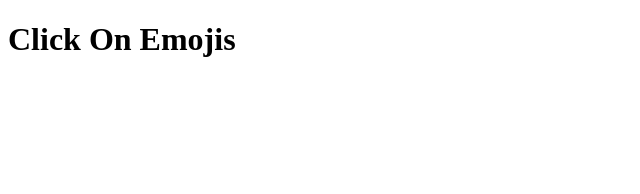
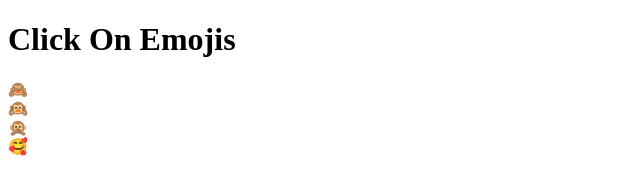
Before and after one commit to Ishazaka/changing-emojis, a plain HTML site: page index.html in a window 1280 px wide. Shown: the whole page, without its empty margins (0-640 px from the left). Drawn offline with Linux system fonts and the light colour scheme.

Commit message:
Update index.html

```diff
--- a/index.html
+++ b/index.html
@@ -9,3 +9,9 @@
 <body>
   <div class="box">
   <h1>Click On Emojis<br></h1>
+
+ <div class="emoji closed active "> 🙈</div>
+ <div class="emoji open "> 🙉</div>
+<div class="emoji mouth "> 🙊</div>
+
+  <div class="emoji heartface"> 🥰</div>
```
